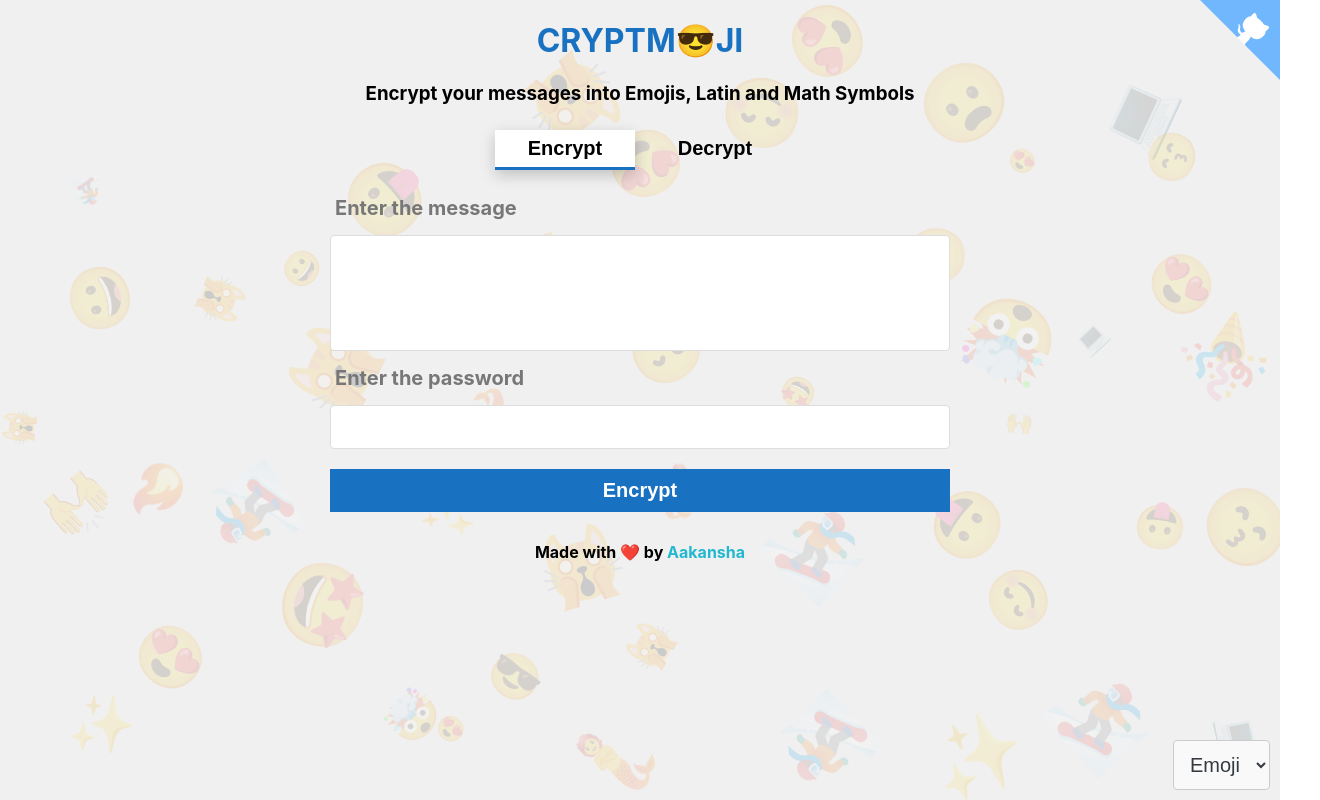
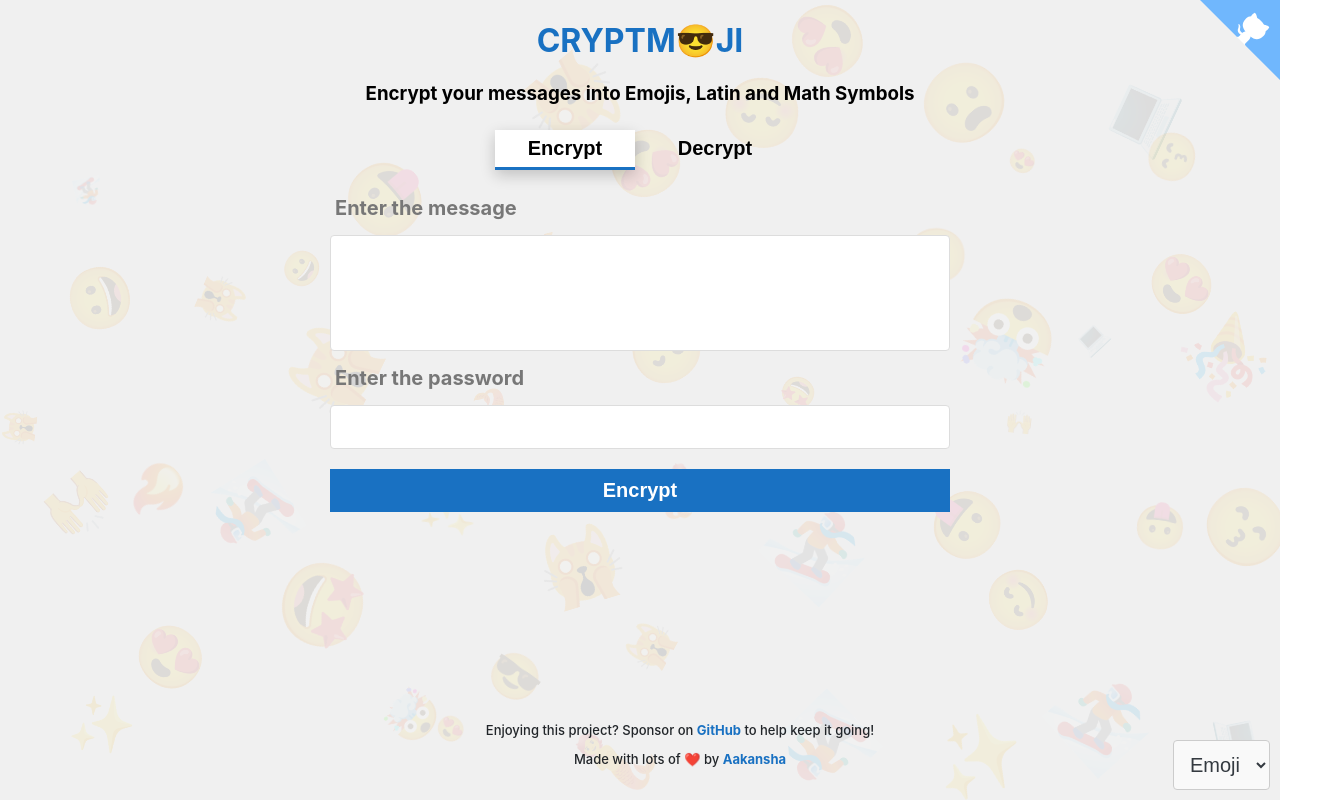
Before and after one commit to ad1992/cryptmoji, a React (Create React App) app: page / in a window 1280 px wide. Shown: the whole page, 1320 px wide, since content can reach past the window. Built offline with nearby package versions, Linux system fonts and the light colour scheme.

Commit message:
fix footer

```diff
--- a/src/DecryptView.tsx
+++ b/src/DecryptView.tsx
@@ -55,7 +55,7 @@ const DecyrptView = () => {
             </div>
             <textarea
               readOnly
-              className={`flex-item decrypt-text`}
+              className="flex-item decrypt-text input-field"
               id="encrypted-text"
               value={decryptedText}
             />
--- a/src/DynamicBackground.tsx
+++ b/src/DynamicBackground.tsx
@@ -161,7 +161,7 @@ const DynamicBackground = React.memo(
               position: "absolute",
               top: `${el.y}px`,
               left: `${el.x}px`,
-              opacity: "0.15",
+              opacity: "0.1",
               userSelect: "none",
               transform: `rotate(${randomInRange(0, 360)}deg)`,
               color: el.color,
--- a/src/EncryptView.tsx
+++ b/src/EncryptView.tsx
@@ -69,7 +69,7 @@ const EncryptView = ({
             </div>
             <textarea
               readOnly
-              className={`flex-item encrypted-text ${activeBgTheme}`}
+              className="flex-item encrypted-text input-field"
               id="encrypted-text"
               value={renderEncryptedContent(encryptedBuffer)}
             />
--- a/src/Footer.scss
+++ b/src/Footer.scss
@@ -1,10 +1,16 @@
 .footer {
+  bottom: 0;
+  position: absolute;
+  width: 100%;
+  text-align: center;
   margin: 20px;
-  font-size: 16px;
-  font-weight: bold;
+  font-size: 13px;
+  font-weight: 500;
+  color: #212529;
 
   a {
-    color: #22b8cf;
+    color: #1971c2;
     text-decoration: none;
+    font-weight: bold;
   }
 }
--- a/src/Footer.tsx
+++ b/src/Footer.tsx
@@ -4,7 +4,19 @@ const Footer = () => {
   return (
     <div className="footer">
       {" "}
-      Made with ❤️ by <a href="https://aakansha.dev">Aakansha </a>
+      <p>
+        Enjoying this project? Sponsor on{" "}
+        <a
+          href="https://github.com/sponsors/ad1992/"
+          style={{ color: "#0366d6;" }}
+        >
+          GitHub
+        </a>{" "}
+        to help keep it going!
+      </p>
+      <p>
+        Made with lots of ❤️ by <a href="https://aakansha.dev">Aakansha</a>
+      </p>
     </div>
   );
 };
```
